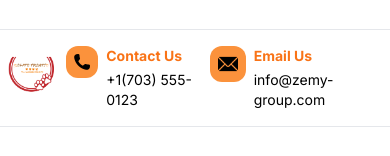
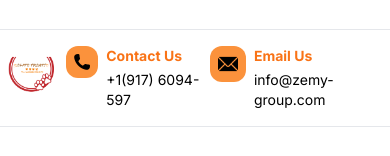
Before and after one commit to githubfaraz/pElite, a Next.js app: page /products in a window 390 px wide. Shown: the part 1367-1523 px from the top of the page. Built offline with nearby package versions, Linux system fonts and the light colour scheme; no server answers.

Commit message:
Change contact Us phone number

```diff
--- a/components/Footer.jsx
+++ b/components/Footer.jsx
@@ -24,7 +24,7 @@ const Footer = () => {
             />
             <div className="flex flex-col sm:space-y-2 space-y-1 ">
               <h3 className="sm:text-xl text-sm text-orange-500 font-bold">Contact Us</h3>
-              <h3 className='sm:text-base text-sm'>+1(703) 555-0123</h3>
+              <h3 className='sm:text-base text-sm'>+1(917) 6094-597</h3>
             </div>
           </div>
           <div className="flex flex-row space-x-2 justify-center align-middle sm:w-full">
--- a/components/ProductFilters/ProductFilters.jsx
+++ b/components/ProductFilters/ProductFilters.jsx
@@ -43,7 +43,7 @@ const ProductFilters = () => {
       if (isLoading) {
         return <div className="text-center">
                   <div role="status">
-                      <svg aria-hidden="true" className="inline w-8 h-8 text-gray-200 animate-spin dark:text-gray-600 fill-orange-600" viewBox="0 0 100 101" fill="none" xmlns="http://www.w3.org/2000/svg">
+                      <svg aria-hidden="true" className=" sm:mx-auto inline w-8 h-8 text-gray-200 animate-spin dark:text-gray-600 fill-orange-600" viewBox="0 0 100 101" fill="none" xmlns="http://www.w3.org/2000/svg">
                           <path d="M100 50.5908C100 78.2051 77.6142 100.591 50 100.591C22.3858 100.591 0 78.2051 0 50.5908C0 22.9766 22.3858 0.59082 50 0.59082C77.6142 0.59082 100 22.9766 100 50.5908ZM9.08144 50.5908C9.08144 73.1895 27.4013 91.5094 50 91.5094C72.5987 91.5094 90.9186 73.1895 90.9186 50.5908C90.9186 27.9921 72.5987 9.67226 50 9.67226C27.4013 9.67226 9.08144 27.9921 9.08144 50.5908Z" fill="currentColor"/>
                           <path d="M93.9676 39.0409C96.393 38.4038 97.8624 35.9116 97.0079 33.5539C95.2932 28.8227 92.871 24.3692 89.8167 20.348C85.8452 15.1192 80.8826 10.7238 75.2124 7.41289C69.5422 4.10194 63.2754 1.94025 56.7698 1.05124C51.7666 0.367541 46.6976 0.446843 41.7345 1.27873C39.2613 1.69328 37.813 4.19778 38.4501 6.62326C39.0873 9.04874 41.5694 10.4717 44.0505 10.1071C47.8511 9.54855 51.7191 9.52689 55.5402 10.0491C60.8642 10.7766 65.9928 12.5457 70.6331 15.2552C75.2735 17.9648 79.3347 21.5619 82.5849 25.841C84.9175 28.9121 86.7997 32.2913 88.1811 35.8758C89.083 38.2158 91.5421 39.6781 93.9676 39.0409Z" fill="currentFill"/>
                       </svg>
```
